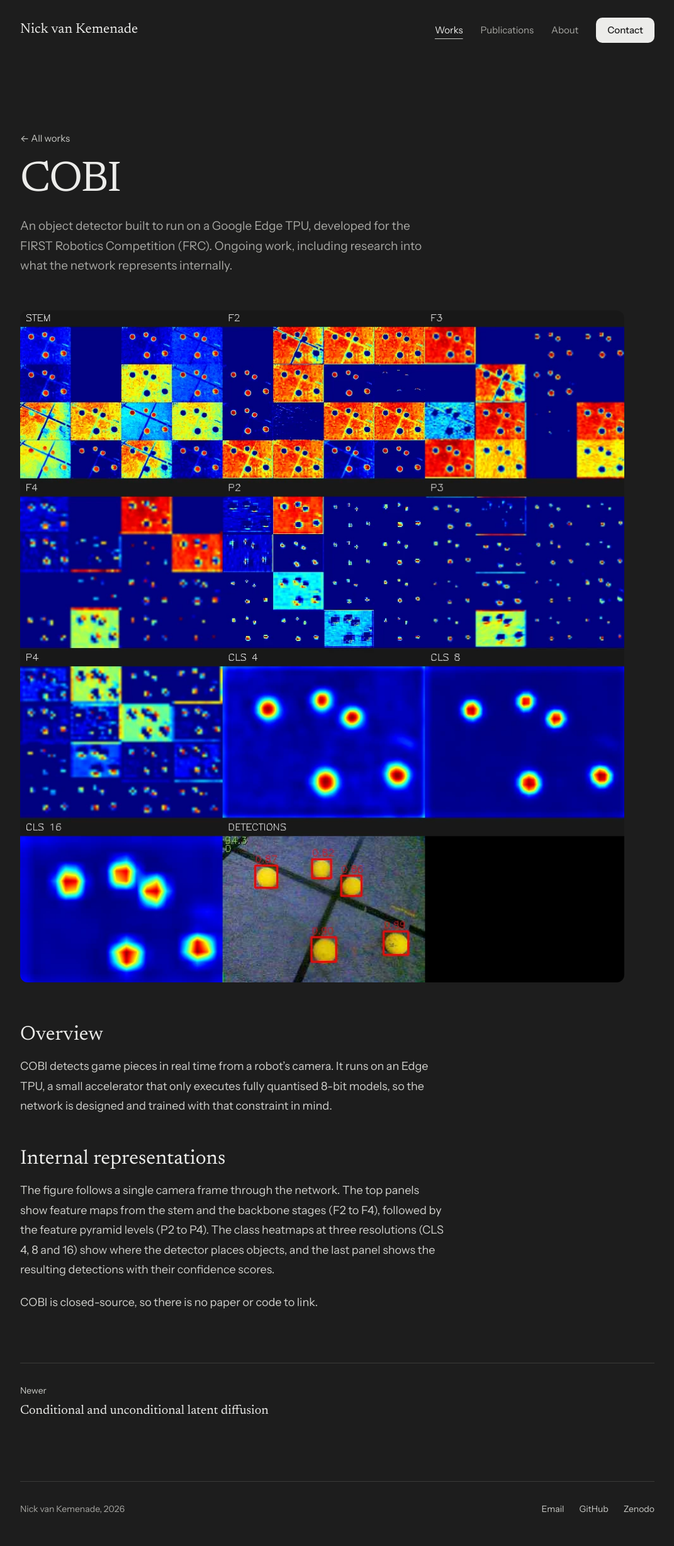
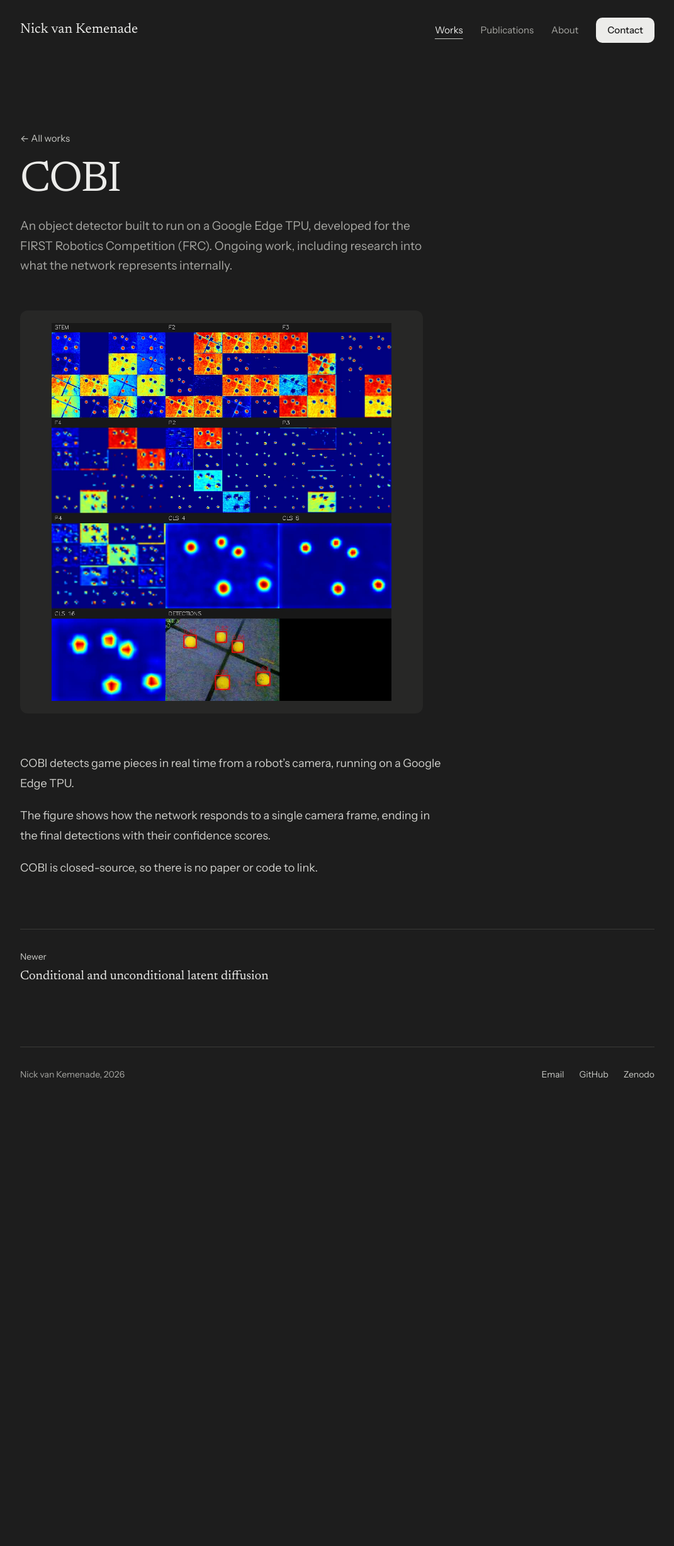
Before and after one commit to nickvankemenade-ai/nickvankemenade-ai.github.io, a Jekyll site: the page built from _works/cobi.md, in a window 1280 px wide. Shown: the whole page at 63% size, without its empty margins (104-1175 px from the left). Built offline with Jekyll 4.4.1, drawn with Linux system fonts in a browser that asks for light colours; after the commit the page ends 1766 px from its top, so only the background shows below that.

Commit message:
Square media frames, dim light figures, update work dates and text
Co-Authored-By: Claude Opus 5.5 <noreply@anthropic.com>

```diff
--- a/_includes/media.html
+++ b/_includes/media.html
@@ -3,7 +3,7 @@
   Usage: {% include media.html media=work.media %}
 {% endcomment %}
 {% assign m = include.media %}
-<figure class="work-media{% if m.fit == 'contain' %} work-media-contain{% endif %}">
+<figure class="work-media{% if m.fit == 'contain' %} work-media-contain{% endif %}{% if m.dim %} work-media-dim{% endif %}">
   {% if m.src and m.src != "" %}
     {% if m.type == "video" %}
       <video src="{{ m.src | relative_url }}"{% if m.poster %} poster="{{ m.poster | relative_url }}"{% endif %} autoplay muted loop playsinline aria-label="{{ m.alt }}"></video>
--- a/_works/cobi.md
+++ b/_works/cobi.md
@@ -1,21 +1,17 @@
 ---
 title: COBI
-date: 2024-01-01
+date: 2024-09-01
 featured: true
 summary: "An object detector built to run on a Google Edge TPU, developed for the FIRST Robotics Competition (FRC). Ongoing work, including research into what the network represents internally."
 media:
   type: image
   src: /assets/works/cobi/feature-maps.webp
-  alt: "activations through COBI for one camera frame, from the first layers to the final detections"
+  alt: "internal activations of COBI for one camera frame, ending in the final detections"
   fit: contain
 ---
 
-## Overview
+COBI detects game pieces in real time from a robot's camera, running on a Google Edge TPU.
 
-COBI detects game pieces in real time from a robot's camera. It runs on an Edge TPU, a small accelerator that only executes fully quantised 8-bit models, so the network is designed and trained with that constraint in mind.
-
-## Internal representations
-
-The figure follows a single camera frame through the network. The top panels show feature maps from the stem and the backbone stages (F2 to F4), followed by the feature pyramid levels (P2 to P4). The class heatmaps at three resolutions (CLS 4, 8 and 16) show where the detector places objects, and the last panel shows the resulting detections with their confidence scores.
+The figure shows how the network responds to a single camera frame, ending in the final detections with their confidence scores.
 
 COBI is closed-source, so there is no paper or code to link.
--- a/assets/css/styles.css
+++ b/assets/css/styles.css
@@ -217,15 +217,17 @@ h1, h2, h3 { font-family: var(--serif); font-weight: 400; }
 
 .work-media {
   margin: 0;
-  aspect-ratio: 16 / 10;
+  aspect-ratio: 1 / 1;
   border-radius: 12px;
   overflow: hidden;
   background: var(--surface);
 }
 .work-media img, .work-media video { width: 100%; height: 100%; object-fit: cover; }
+.work-media-contain { padding: 20px; }
 .work-media-contain img, .work-media-contain video { object-fit: contain; }
-.article > .work-media { aspect-ratio: auto; max-width: 960px; }
-.article > .work-media img, .article > .work-media video { height: auto; }
+/* Grey mask for figures with a very light background */
+.work-media-dim img, .work-media-dim video { filter: brightness(0.72) saturate(0.9); }
+.article > .work-media { max-width: 640px; }
 .placeholder {
   width: 100%;
   height: 100%;
```
Also changed, not shown: _works/concos.md (+4 -4 lines), _works/latent-diffusion.md (+2 -1 lines), _works/lm-fineweb.md (+1 -1 lines), README.md.
